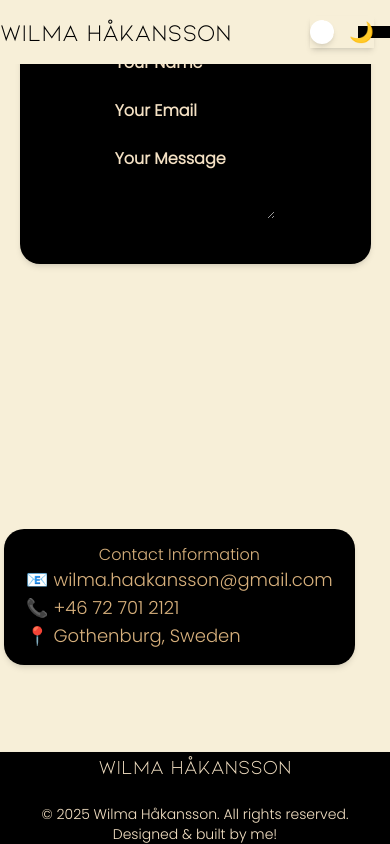
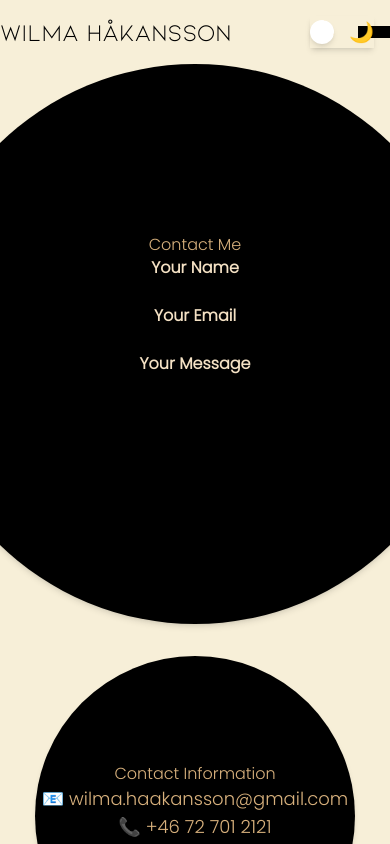
Before and after one commit to gitwilma/portfolio-project, a React (Vite) app: page /contact in a window 390 px wide. Shown: the top 844 px of the page. Built offline with nearby package versions, Linux system fonts and the light colour scheme.

Commit message:
contact page responsive

```diff
--- a/src/pages/Contact.tsx
+++ b/src/pages/Contact.tsx
@@ -19,11 +19,16 @@ export default function Contact() {
   };
 
   return (
-    <div className="relative flex flex-col h-[70vh]">
-      {/* Kontaktformulär */}
-      <div className="halfmoon absolute top-[-50px] right-[5%] w-[65%] h-[500px] rounded-b-full flex flex-col items-center justify-center shadow-md overflow-hidden bg-[#000000]">
-        <form onSubmit={handleSubmit} className="space-y-2 w-1/2">
-          <h3 className="text-xl font-semibold font-[Poppins] text-[#D8B17D] text-start">
+    <div className="flex flex-col items-center px-4 py-10">
+      {/* Formulär och kontaktinfo som två cirklar */}
+      <div className="flex flex-col sm:flex-row gap-8 w-full justify-center items-center">
+        {/* Formulär cirkel */}
+        <div className="flex flex-col items-center justify-center w-140 h-140 rounded-full bg-[#000000] shadow-md p-4">
+          <form
+            onSubmit={handleSubmit}
+            className="space-y-4 w-full text-center"
+          >
+            <h3 className="text-xl font-semibold font-[Poppins] text-[#D8B17D]">
               Contact Me
             </h3>
 
@@ -83,7 +88,7 @@ export default function Contact() {
               </div>
             )}
 
-          <div className="flex justify-end">
+            <div className="flex justify-center">
               <button
                 type="submit"
                 className="px-8 py-3 bg-pink-400 text-white rounded-full hover:bg-pink-500 focus:outline-none focus:ring-2 focus:ring-[#D8B17D]"
@@ -94,17 +99,18 @@ export default function Contact() {
           </form>
         </div>
 
-      {/* Contact Information */}
-      <div className="halfmoon absolute bottom-[-10px] left-[1%] w-[45%] h-[300px] rounded-t-full flex flex-col items-center justify-center shadow-md overflow-hidden">
-        <h3 className="text-2xl text-start font-bold font-[Poppins] text-[#D8B17D]">
+        {/* Kontaktinformation cirkel */}
+        <div className="flex flex-col items-center justify-center w-80 h-80 rounded-full bg-[#000000] shadow-md p-4">
+          <h3 className="text-2xl text-center font-bold font-[Poppins] text-[#D8B17D]">
             Contact Information
           </h3>
-        <p className="text-lg text-start font-[Poppins] text-[#D8B17D] p-4">
+          <p className="text-lg text-center font-[Poppins] text-[#D8B17D] p-4">
             📧 wilma.haakansson@gmail.com <br />
             📞 +46 72 701 2121 <br />
             📍 Gothenburg, Sweden
           </p>
         </div>
       </div>
+    </div>
   );
 }
```
Lines whose indentation alone changed are shown as unchanged.
